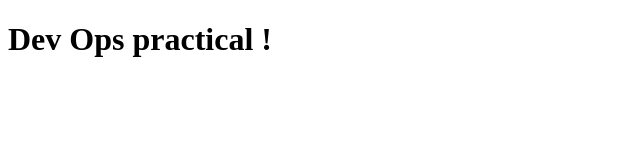
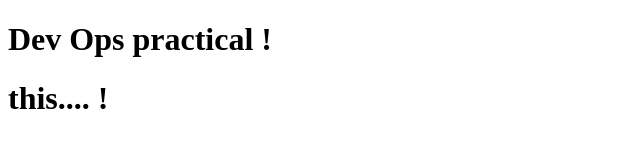
Before and after one commit to Shivangi0904/web-page, a plain HTML site: page index.html in a window 1280 px wide. Shown: the whole page, without its empty margins (0-640 px from the left). Drawn offline with Linux system fonts and the light colour scheme.

Commit message:
check status

```diff
--- a/index.html
+++ b/index.html
@@ -9,5 +9,8 @@
 <body>
     <h1>Dev Ops practical
         !</h1>
+
+    <h1>this....
+        !</h1>
 </body>
 </html>
```
